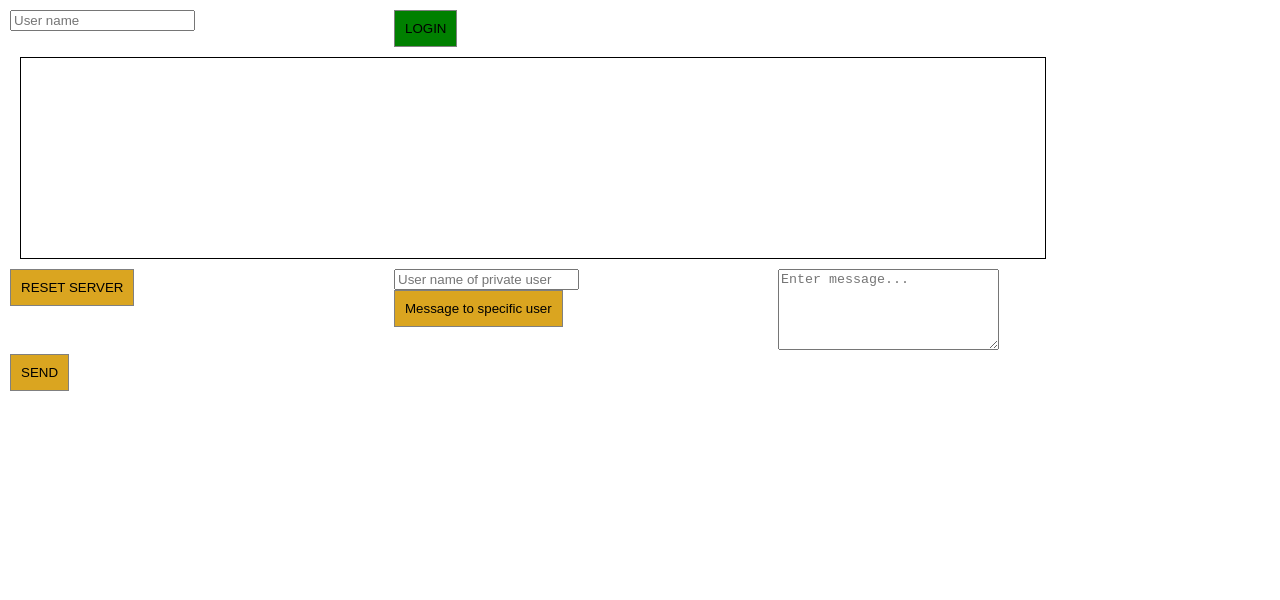
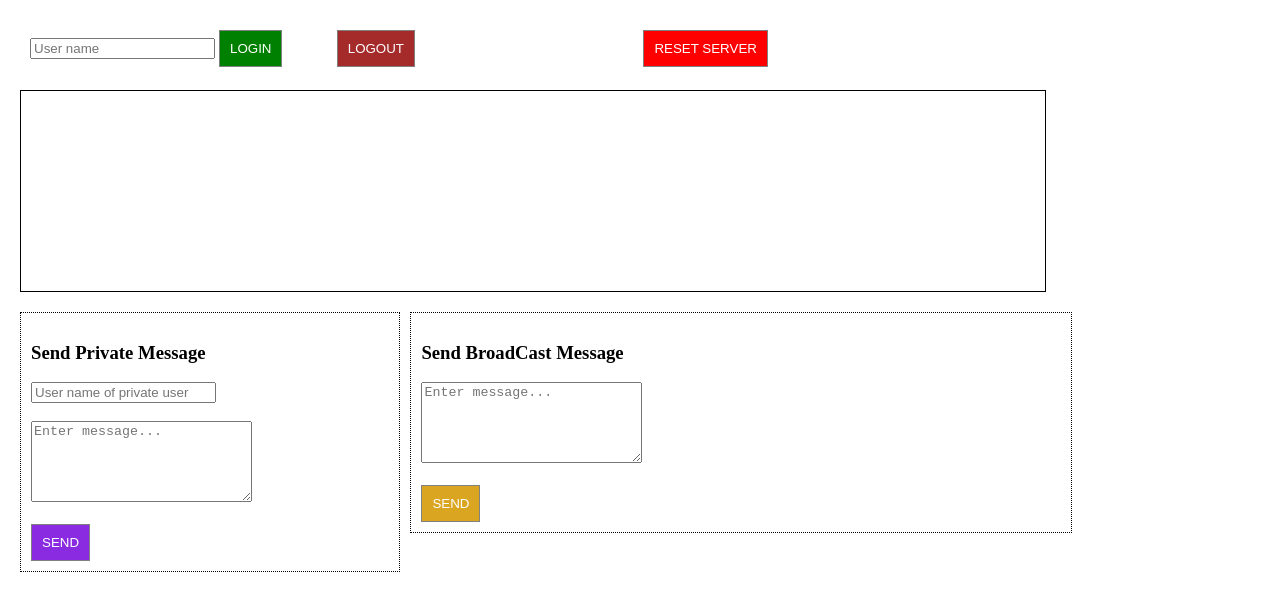
Before and after one commit to anusree-mmlab/node-express-socket-simple-chat, a website: page index.html in a window 1280 px wide. Shown: the top 600 px of the page. Drawn offline with nearby package versions, Linux system fonts and the light colour scheme; no server answers.

Commit message:
socket disconnect

```diff
--- a/index.html
+++ b/index.html
@@ -11,6 +11,7 @@
             }
 
             .bigrow {
+                position: relative;
                 width:80%;
                 height: 200px;
                 border: solid 1px;
@@ -28,39 +29,44 @@
                 padding:10px;
                 background-color: goldenrod;
                 border: solid 1px grey;
-            }
-
-            .bt-green {
-                width:auto;
-                height:auto;
-                padding:10px;
-                background-color: green;
-                border: solid 1px grey;
+                cursor: pointer;
+                color: white;
             }
 
             .ft  {
                 width:100%;
                 height: auto;
+                padding:10px;
             }
 
             .ft-item-left {
                 float: left;
-                width:30%;
+                width:28%;
                 height: auto;
+                padding:10px;
             }
             .ft-item-right {
                 float: left;
-                width:40%;
+                width:50%;
                 height: auto;
+                margin-left:10px;
+                padding:10px;
             }
         </style>
     </head>
     <body>
-        <div class="ft">
+        <div class="ft" style="height:50px;width:80%">
                 <div class="ft-item-left">
                         <input type="text" id="user_name" placeholder="User name"/>
+                        <input type="button" class="bt" style="background-color:green;" value="LOGIN" onclick="login()"/>
                 </div>
-                <input type="button" class="bt-green" value="LOGIN" onclick="login()"/>
+                <div class="ft-item-left">
+                        <input type="button" class="bt" style="background-color:brown" value="LOGOUT" onclick="logout()"/>
+                </div>
+
+                <div class="ft-item-left">
+                        <input type="button" class="bt" style="background-color:red;" value="RESET SERVER" onclick="resetTest()"/>
+                </div>
         </div>
 
         <div class="bigrow" id="chat_display_area">
@@ -69,21 +75,22 @@
 
 
         <div class="ft">
-            <div class="ft-item-left">
-                    <input type="button" class="bt" value="RESET SERVER" onclick="resetTest()"/>
+            <div class="ft-item-left" style="border: dotted 1px">
+                    <h3>Send Private Message</h3>
+                    <input type="text" id="specific_user" placeholder="User name of private user"/>
+                    <br/> <br/>
+                    <textarea cols="25" rows="5" id="private_message" placeholder="Enter message..."></textarea>
+                    <br/><br/>
+                    <input type="button" class="bt" style="background-color:blueviolet" value="SEND" onclick="privateMessage()"/>
             </div>
-            <div class="ft-item-left">
-                    <input type="text" id="specific_user" placeholder="User name of private user"/>
-                    <br/>
-                    <input type="button" class="bt" value="Message to specific user" onclick="privateMessage()"/>
-            </div>
-            <div class="ft-item-right">
+            <div class="ft-item-right" style="border: dotted 1px">
+                    <h3>Send BroadCast Message</h3>
                     <textarea cols="25" rows="5" id="message" placeholder="Enter message..."></textarea>
+                    <br/> <br/>
+                    <input type="button" class="bt" value="SEND" onclick="sendMessage()"/>
             </div>
         </div>
-        <div>
-                <input type="button" class="bt" value="SEND" onclick="sendMessage()"/>
-        </div>
+
 
         <script src="/socket.io-client/dist/socket.io.js"></script>
         <script>
@@ -108,10 +115,10 @@
 
             });
 
-            socket.on('event', function(data){});
-            socket.on('disconnect', function(){});
 
-
+            socket.on('disconnect', function(){
+                console.log('Socket Disconnected');
+            });
 
             var sendMessage = function() {
                 var user_name = document.querySelector('#user_name').value;
@@ -130,18 +137,25 @@
             var privateMessage = function() {
                 var specific_user = document.querySelector('#specific_user').value;
                 var logged_in_user = document.querySelector('#user_name').value;
+                var message = document.querySelector('#private_message').value;
 
                 if(specific_user) {
-                    socket.emit('privateMessage', specific_user, logged_in_user);
+                    socket.emit('privateMessage', specific_user, logged_in_user,message.trim());
                 }
             }
 
             socket.on('privateMessage', (data) => { console.log('on private message received', data);
                 var chatMessageBox = document.querySelector('#chat_display_area');
                 var newMessage = document.createElement("div");
-                newMessage.innerHTML = `<span style="background-color:orange; color: white">--${data.msg}   from ${data.from} ---</span>`
+                newMessage.innerHTML = `<span style="background-color:orange; color: white">${data.msg} from ${data.from} </span>`
                 chatMessageBox.appendChild(newMessage);
             });
+
+            var logout = function() {
+                var user_name = document.querySelector('#user_name').value;
+                socket.emit('logout',user_name.trim());
+                socket.disconnect();
+            }
         </script>
     </body>
 </html>
```
Also changed, not shown: index.js (+18 -8 lines).
